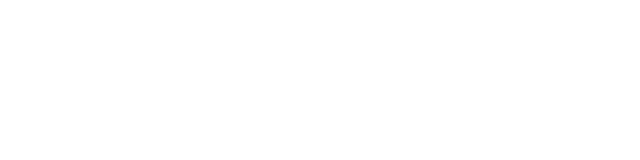
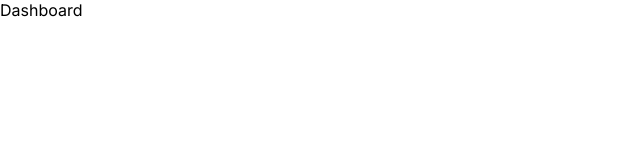
Before and after one commit to hgo19/routine-organizer, a React (Vite) app in the folder frontend/: page /home in a window 1280 px wide. Before the commit this address had no page. Shown: the top 160 px of the page, without its empty margins (0-640 px from the left). Built offline with nearby package versions, Linux system fonts and the light colour scheme.

Commit message:
feat: create Register and Dashboard page on Router

```diff
--- a/frontend/src/Router.tsx
+++ b/frontend/src/Router.tsx
@@ -1,10 +1,15 @@
-import { Route, Routes } from "react-router-dom";
-import Login from "./pages/Login";
+import { Route, Routes } from 'react-router-dom'
+import Login from './pages/Login'
+import Register from './pages/Register'
+import Dashboard from './pages/Dashboard'
 
 export default function Router() {
   return (
     <Routes>
       <Route path="/" element={<Login />} />
+      <Route path="/login" element={<Login />} />
+      <Route path="/register" element={<Register />} />
+      <Route path="/home" element={<Dashboard />} />
     </Routes>
   )
 }
--- /dev/null
+++ b/frontend/src/pages/Dashboard.tsx
@@ -0,0 +1,3 @@
+export default function Dashboard() {
+  return <div>Dashboard</div>
+}
```
